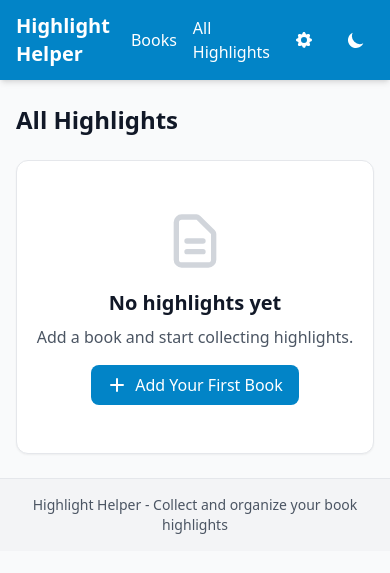
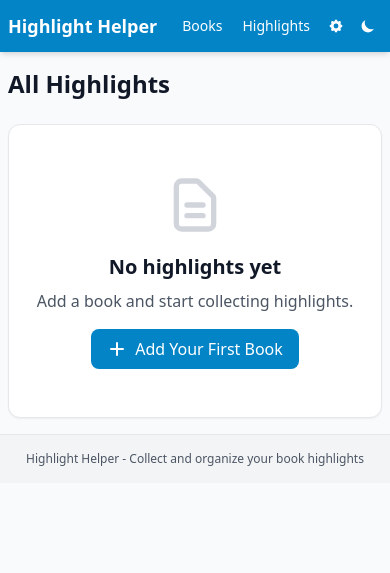
Before and after one commit to EvanOman/highlight-helper, a FastAPI app: page /highlights in a window 390 px wide. Shown: the top 573 px of the page. Run offline with FastAPI, Linux system fonts and the light colour scheme; data that the repository does not hold is empty; some libraries are stand-ins or nearby versions.

Commit message:
fix: Improve mobile responsiveness and e2e test reliability
- Fix header navigation overflow on 320px viewport (iPhone SE)
  - Reduce gaps and padding on small screens
  - Use smaller icons and text on mobile
  - Change "All Highlights" to "Highlights" for space

- Fix e2e delete operation timeout issues
  - Use page.once() for dialog handlers instead of page.on()
  - Use domcontentloaded instead of networkidle for faster response
  - Remove conditional that allowed tests to pass without testing

- Improve e2e server lifecycle management
  - Add fallback to force kill if graceful shutdown fails
  - Handle exceptions during server shutdown

Co-Authored-By: Claude Opus 4.5 <noreply@anthropic.com>

```diff
--- a/app/templates/layouts/base.html
+++ b/app/templates/layouts/base.html
@@ -83,27 +83,27 @@
 <body class="bg-gray-50 dark:bg-gray-900 min-h-screen transition-colors">
     <!-- Header -->
     <header class="bg-primary-600 dark:bg-gray-800 text-white sticky top-0 z-50 shadow-md">
-        <div class="max-w-4xl mx-auto px-4 py-3 flex items-center justify-between">
-            <a href="/" class="text-xl font-bold">Highlight Helper</a>
-            <nav class="flex items-center gap-4">
-                <a href="/" class="hover:text-primary-200 dark:hover:text-primary-400 transition">Books</a>
-                <a href="/highlights" class="hover:text-primary-200 dark:hover:text-primary-400 transition">All Highlights</a>
-                <a href="/settings" class="p-2 rounded-lg hover:bg-primary-700 dark:hover:bg-gray-700 transition" title="Settings" aria-label="Settings">
-                    <svg xmlns="http://www.w3.org/2000/svg" class="h-5 w-5" viewBox="0 0 20 20" fill="currentColor">
+        <div class="max-w-4xl mx-auto px-2 sm:px-4 py-3 flex items-center justify-between">
+            <a href="/" class="text-lg sm:text-xl font-bold whitespace-nowrap">Highlight Helper</a>
+            <nav class="flex items-center gap-1 sm:gap-4">
+                <a href="/" class="px-2 py-1 text-sm sm:text-base hover:text-primary-200 dark:hover:text-primary-400 transition">Books</a>
+                <a href="/highlights" class="px-2 py-1 text-sm sm:text-base hover:text-primary-200 dark:hover:text-primary-400 transition whitespace-nowrap">Highlights</a>
+                <a href="/settings" class="p-1.5 sm:p-2 rounded-lg hover:bg-primary-700 dark:hover:bg-gray-700 transition" title="Settings" aria-label="Settings">
+                    <svg xmlns="http://www.w3.org/2000/svg" class="h-4 w-4 sm:h-5 sm:w-5" viewBox="0 0 20 20" fill="currentColor">
                         <path fill-rule="evenodd" d="M11.49 3.17c-.38-1.56-2.6-1.56-2.98 0a1.532 1.532 0 01-2.286.948c-1.372-.836-2.942.734-2.106 2.106.54.886.061 2.042-.947 2.287-1.561.379-1.561 2.6 0 2.978a1.532 1.532 0 01.947 2.287c-.836 1.372.734 2.942 2.106 2.106a1.532 1.532 0 012.287.947c.379 1.561 2.6 1.561 2.978 0a1.533 1.533 0 012.287-.947c1.372.836 2.942-.734 2.106-2.106a1.533 1.533 0 01.947-2.287c1.561-.379 1.561-2.6 0-2.978a1.532 1.532 0 01-.947-2.287c.836-1.372-.734-2.942-2.106-2.106a1.532 1.532 0 01-2.287-.947zM10 13a3 3 0 100-6 3 3 0 000 6z" clip-rule="evenodd" />
                     </svg>
                 </a>
                 <!-- Dark mode toggle -->
                 <button id="theme-toggle" type="button"
-                        class="p-2 rounded-lg hover:bg-primary-700 dark:hover:bg-gray-700 transition"
+                        class="p-1.5 sm:p-2 rounded-lg hover:bg-primary-700 dark:hover:bg-gray-700 transition"
                         title="Toggle dark mode"
                         aria-label="Toggle dark mode">
                     <!-- Sun icon (shown in dark mode) -->
-                    <svg id="theme-icon-light" class="hidden dark:block w-5 h-5" fill="currentColor" viewBox="0 0 20 20">
+                    <svg id="theme-icon-light" class="hidden dark:block w-4 h-4 sm:w-5 sm:h-5" fill="currentColor" viewBox="0 0 20 20">
                         <path fill-rule="evenodd" d="M10 2a1 1 0 011 1v1a1 1 0 11-2 0V3a1 1 0 011-1zm4 8a4 4 0 11-8 0 4 4 0 018 0zm-.464 4.95l.707.707a1 1 0 001.414-1.414l-.707-.707a1 1 0 00-1.414 1.414zm2.12-10.607a1 1 0 010 1.414l-.706.707a1 1 0 11-1.414-1.414l.707-.707a1 1 0 011.414 0zM17 11a1 1 0 100-2h-1a1 1 0 100 2h1zm-7 4a1 1 0 011 1v1a1 1 0 11-2 0v-1a1 1 0 011-1zM5.05 6.464A1 1 0 106.465 5.05l-.708-.707a1 1 0 00-1.414 1.414l.707.707zm1.414 8.486l-.707.707a1 1 0 01-1.414-1.414l.707-.707a1 1 0 011.414 1.414zM4 11a1 1 0 100-2H3a1 1 0 000 2h1z" clip-rule="evenodd"/>
                     </svg>
                     <!-- Moon icon (shown in light mode) -->
-                    <svg id="theme-icon-dark" class="block dark:hidden w-5 h-5" fill="currentColor" viewBox="0 0 20 20">
+                    <svg id="theme-icon-dark" class="block dark:hidden w-4 h-4 sm:w-5 sm:h-5" fill="currentColor" viewBox="0 0 20 20">
                         <path d="M17.293 13.293A8 8 0 016.707 2.707a8.001 8.001 0 1010.586 10.586z"/>
                     </svg>
                 </button>
@@ -112,13 +112,13 @@
     </header>
 
     <!-- Main content -->
-    <main class="max-w-4xl mx-auto px-4 py-6">
+    <main class="max-w-4xl mx-auto px-2 sm:px-4 py-4 sm:py-6">
         {% block content %}{% endblock %}
     </main>
 
     <!-- Footer -->
-    <footer class="bg-gray-100 dark:bg-gray-800 border-t border-gray-200 dark:border-gray-700 mt-auto py-4 text-center text-gray-600 dark:text-gray-400 text-sm">
-        <div class="max-w-4xl mx-auto px-4">
+    <footer class="bg-gray-100 dark:bg-gray-800 border-t border-gray-200 dark:border-gray-700 mt-auto py-4 text-center text-gray-600 dark:text-gray-400 text-xs sm:text-sm">
+        <div class="max-w-4xl mx-auto px-2 sm:px-4">
             Highlight Helper - Collect and organize your book highlights
         </div>
     </footer>
```
Also changed, not shown: tests/e2e/test_user_flows.py (+29 -17 lines).
